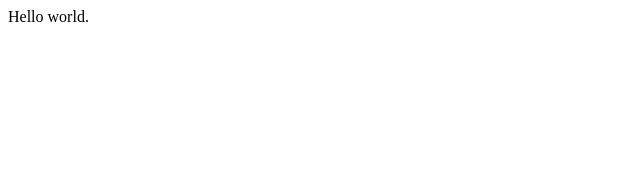
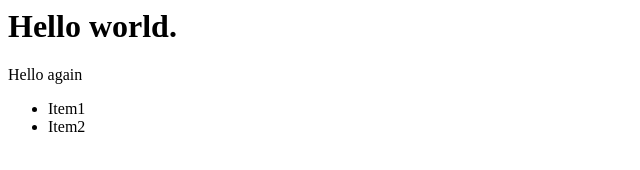
Before and after one commit to mrbaggins/webtest, a plain HTML site: page index.htm in a window 1280 px wide. Shown: the whole page, without its empty margins (0-640 px from the left). Drawn offline with Linux system fonts and the light colour scheme.

Commit message:
Updated index.

```diff
--- a/index.htm
+++ b/index.htm
@@ -1 +1,3 @@
-Hello world.
+<h1>Hello world.</h1>
+<p>Hello again</p>
+<ul><li>Item1</li><li>Item2</li></ul>
```
